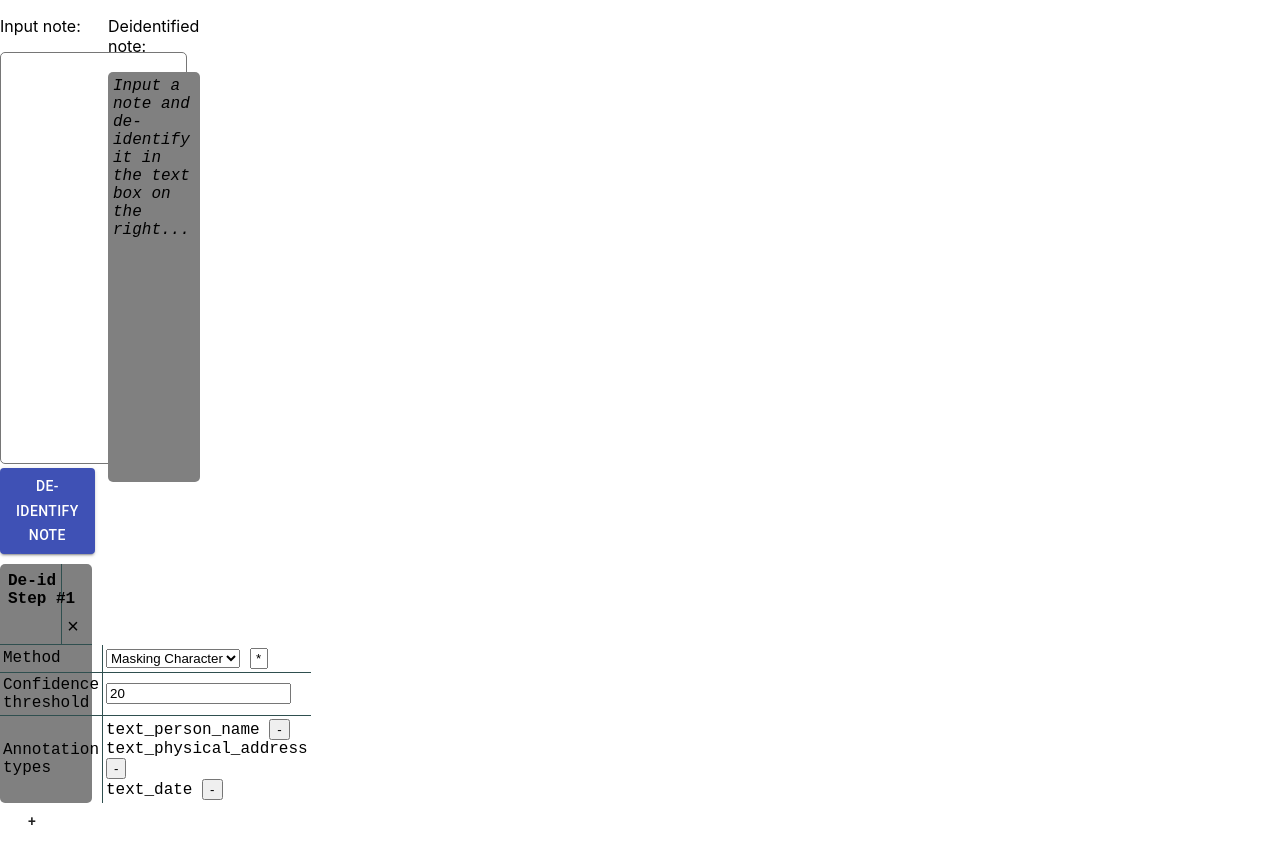
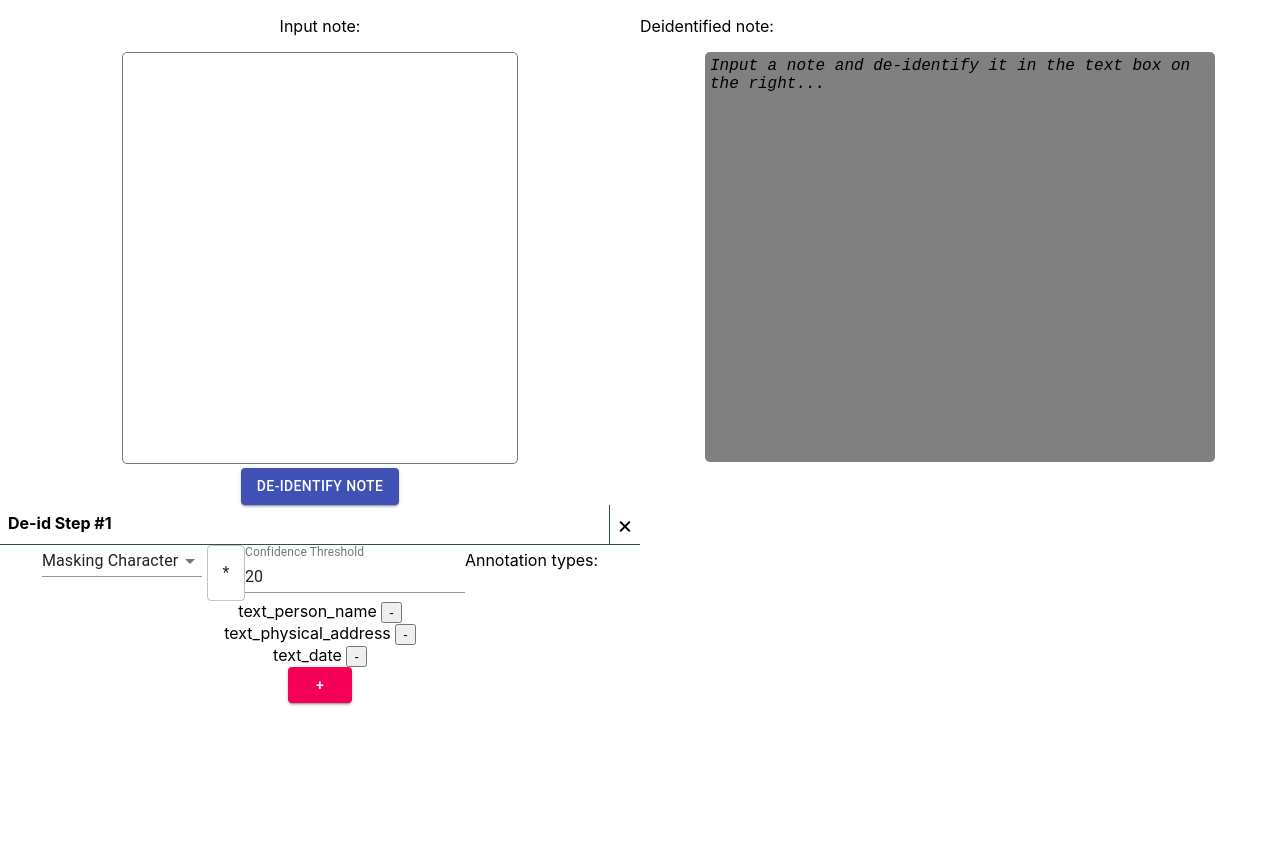
Before and after one commit to nlpsandbox/phi-deidentifier-example, a React (Create React App) app in the folder client/: page / in a window 1280 px wide. After the commit the page ends 800 px from the top, so only its background shows below. Built offline with nearby package versions, Linux system fonts and the light colour scheme.

Commit message:
Continue Updating Styling

```diff
--- a/client/src/components/App.js
+++ b/client/src/components/App.js
@@ -6,8 +6,7 @@ import { Configuration } from '../runtime';
 import { DeidentifiedText, deidentificationStates } from './DeidentifiedText';
 import { DeidentificationConfigForm } from './DeidentificationConfigForm';
 import { withStyles } from '@material-ui/core/styles';
-import Button from '@material-ui/core/Button';
-import Grid from '@material-ui/core/Grid';
+import { Button, Grid, Box } from '@material-ui/core';
 
 const deidentifiedNotesApi = new DeidentifiedNotesApi(new Configuration({basePath: "http://localhost:8080/api/v1"})) // FIXME: Figure out how to handle hostname
 
@@ -102,19 +101,17 @@ class App extends React.Component {
   }
 
   render() {
-    const { classes } = this.props;
-
     return (
-    <div className={classes.root}>
-      <Grid container spacing={2}>
-        <Grid item xs={1}>
+    <Box>
+      <Grid container maxWidth="80%">
+        <Grid item xs={6} align="center">
           <p>Input note:</p>
           <textarea onChange={this.handleTextAreaChange} value={this.state.originalNoteText} />
           <br />
           <Button variant="contained" color="primary" onClick={this.deidentifyNote}>De-identify Note</Button>
           <br />
-          {
-            this.state.deidentificationConfigs.map((deidConfig, index) =>
+          <Grid container direction="column" spacing={2}>
+            {this.state.deidentificationConfigs.map((deidConfig, index) =>
               <DeidentificationConfigForm
                 updateDeidConfig={this.updateDeidentificationConfig}
                 deleteDeidConfig={this.deleteDeidConfig}
@@ -122,16 +119,16 @@ class App extends React.Component {
                 index={index}
                 {...deidConfig}
               />
-            )
-          }
-          <Button onClick={this.addDeidConfig}>&#x002B;</Button>
+            )}
+          </Grid>
+          <Button variant="contained" color="secondary" onClick={this.addDeidConfig}>&#x002B;</Button>
         </Grid>
-        <Grid item xs={1}>
+        <Grid item xs={6}>
           <p>Deidentified note:</p>
           <DeidentifiedText text={this.state.deidentifiedNoteText} />
         </Grid>
       </Grid>
-    </div>
+    </Box>
     );
   }
 }
--- a/client/src/components/DeidentificationConfigForm.js
+++ b/client/src/components/DeidentificationConfigForm.js
@@ -1,6 +1,7 @@
 import './DeidentificationConfigForm.css'
 import React from 'react';
 import { DeidentificationConfigAnnotationTypesEnum } from '../models';
+import { Select, MenuItem, TextField, Grid } from '@material-ui/core';
 
 export class DeidentificationConfigForm extends React.Component {
   updateDeidConfig = (newSettings) => {
@@ -65,41 +66,22 @@ export class DeidentificationConfigForm extends React.Component {
   render = () => {
     const allAnnotationTypes = Object.values(DeidentificationConfigAnnotationTypesEnum)
     return (
-      <div className="deid-config-form">
+      <Grid item>
         <div className="deid-config-form-bar">
           <div className="deid-config-header">De-id Step #{this.props.index + 1}</div>
           <div className="deid-config-remove" onClick={this.handleDelete}></div>
         </div>
-        <table>
-          <tr>
-            <td>
-              Method
-            </td>
-            <td>
-              <select onChange={this.handleStrategyChange} value={this.getStrategy()}>
-                <option value="maskingCharConfig">Masking Character</option>
-                <option value="redactConfig">Redact</option>
-                <option value="annotationTypeConfig">Annotation Type</option>
-              </select>
+        <Select label="Method" onChange={this.handleStrategyChange} value={this.getStrategy()}>
+          <MenuItem value="maskingCharConfig">Masking Character</MenuItem>
+          <MenuItem value="redactConfig">Redact</MenuItem>
+          <MenuItem value="annotationTypeConfig">Annotation Type</MenuItem>
+        </Select>
         &nbsp;
         {this.getStrategy() === "maskingCharConfig" &&
-                <input type="text" maxLength={1} value={this.props.deidentificationStrategy.maskingCharConfig.maskingChar} onChange={this.handleMaskingCharChange} />
+          <TextField variant="outlined" maxLength={1} value={this.props.deidentificationStrategy.maskingCharConfig.maskingChar} onChange={this.handleMaskingCharChange} />
         }
-            </td>
-          </tr>
-          <tr>
-            <td>
-              Confidence threshold
-            </td>
-            <td>
-              <input type="number" onChange={this.handleConfidenceThresholdChange} name="confidenceThreshold" value={this.props.confidenceThreshold} />
-            </td>
-          </tr>
-          <tr>
-          <td>
-            Annotation types
-          </td>
-          <td>
+        <TextField label="Confidence Threshold" type="number" onChange={this.handleConfidenceThresholdChange} name="confidenceThreshold" value={this.props.confidenceThreshold} />
+        Annotation types:
         <div>
           {this.props.annotationTypes.map((annotationType, index) => {
             return (
@@ -117,10 +99,7 @@ export class DeidentificationConfigForm extends React.Component {
             </select>
           }
         </div>
-            </td>
-          </tr>
-        </table>
-      </div>
+      </Grid>
     );
   }
 }
```
Lines whose indentation alone changed are shown as unchanged.
